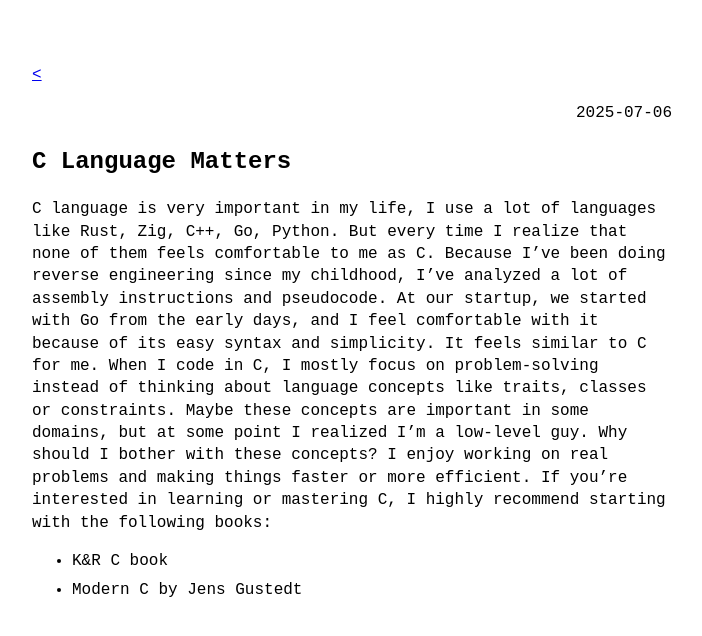
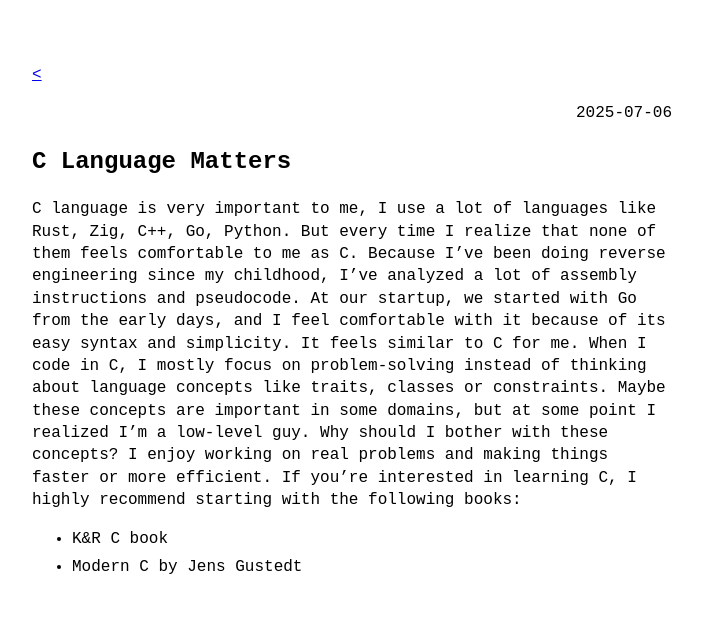
Before and after one commit to b0bleet/b0bleet.github.io, a Jekyll site: the page built from _posts/2025-07-06-c-language-matters.md, in a window 1280 px wide. Shown: the top 636 px of the page, without its empty margins (288-990 px from the left). Built offline with Jekyll 4.4.1, drawn with Linux system fonts in a browser that asks for light colours.

Commit message:
fix c language matters

```diff
--- a/_posts/2025-07-06-c-language-matters.md
+++ b/_posts/2025-07-06-c-language-matters.md
@@ -1,6 +1,6 @@
 ---
 layout: post
 ---
-C language is very important in my life, I use a lot of languages like Rust, Zig, C++, Go, Python. But every time I realize that none of them feels comfortable to me as C. Because I've been doing reverse engineering since my childhood, I’ve analyzed a lot of assembly instructions and pseudocode. At our startup, we started with Go from the early days, and I feel comfortable with it because of its easy syntax and simplicity. It feels similar to C for me. When I code in C, I mostly focus on problem-solving instead of thinking about language concepts like traits, classes or constraints. Maybe these concepts are important in some domains, but at some point I realized I'm a low-level guy. Why should I bother with these concepts? I enjoy working on real problems and making things faster or more efficient. If you're interested in learning or mastering C, I highly recommend starting with the following books:
+C language is very important to me, I use a lot of languages like Rust, Zig, C++, Go, Python. But every time I realize that none of them feels comfortable to me as C. Because I've been doing reverse engineering since my childhood, I’ve analyzed a lot of assembly instructions and pseudocode. At our startup, we started with Go from the early days, and I feel comfortable with it because of its easy syntax and simplicity. It feels similar to C for me. When I code in C, I mostly focus on problem-solving instead of thinking about language concepts like traits, classes or constraints. Maybe these concepts are important in some domains, but at some point I realized I'm a low-level guy. Why should I bother with these concepts? I enjoy working on real problems and making things faster or more efficient. If you're interested in learning C, I highly recommend starting with the following books:
 - K&R C book
 - Modern C by Jens Gustedt
```
